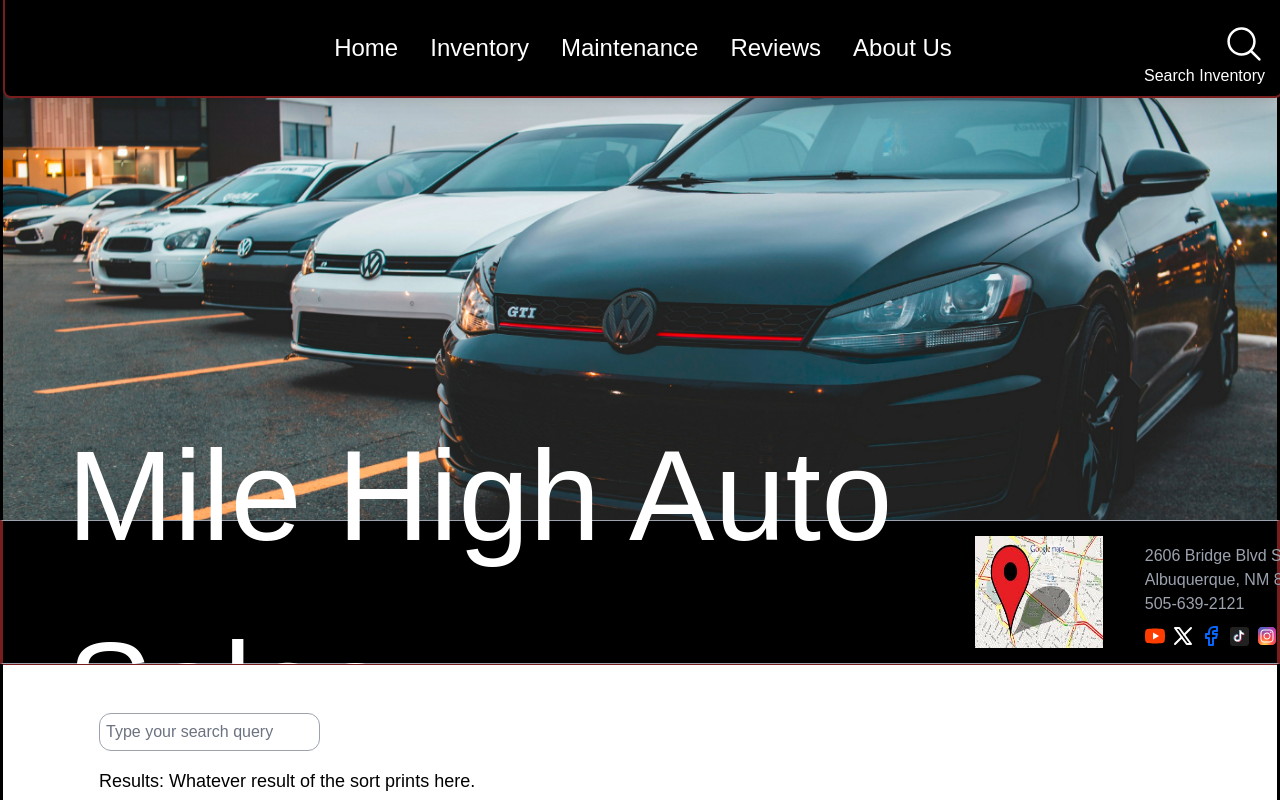
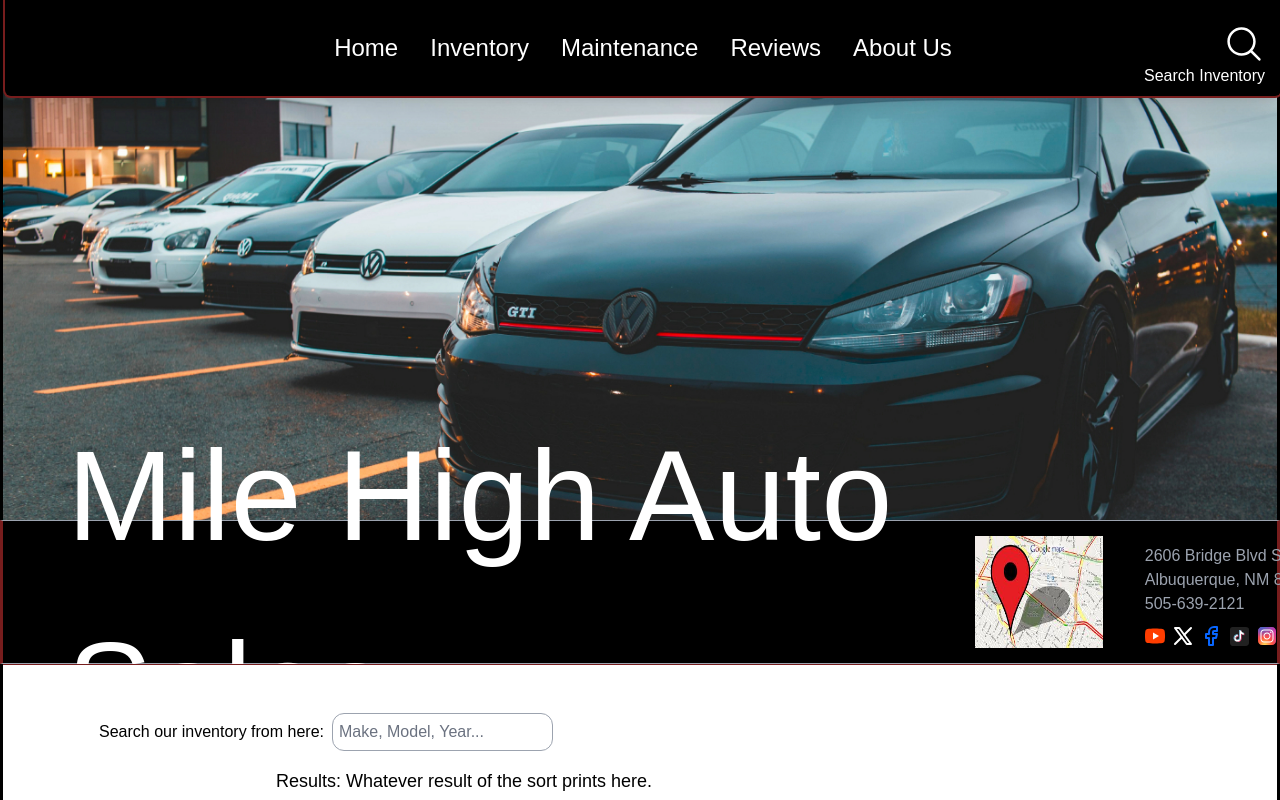
Before and after one commit to trudruskii/MileHighAutoSales, a Next.js app in the folder frontend/: page / in a window 1280 px wide. Shown: the top 800 px of the page. Built offline with nearby package versions, Linux system fonts and the light colour scheme.

Commit message:
fixed search layout placement and search keyword results placement

```diff
--- a/frontend/src/app/page.tsx
+++ b/frontend/src/app/page.tsx
@@ -8,17 +8,16 @@
   return (
       <>
           <div className="border-black border-l-[3px] border-r-[3px]">
-              <div className="flex flex-col items-start gap-4 border-t border-red-900 pt-12 pl-24">
-                  <div className="flex flex-row items-center gap-16">
-                      <form>
-                          <label>
-                              <input type="text" placeholder="Type your search query" className="border border-gray-400 rounded-xl p-1.5"/>
-                          </label>
-                      </form>
+              <div className="flex flex-col gap-4 border-t border-red-900 pt-12 pl-24">
+                  <div className="flex flex-row items-center justify-start gap-2">
+                      <label htmlFor="search-query">
+                          Search our inventory from here:
+                      </label>
+                      <input type="text" placeholder="Make, Model, Year..." className="border border-gray-400 rounded-xl p-1.5"/>
                   </div>
-                  <div className="flex flex-row items-center gap-16">
-                      <p className="text-lg">Results: Whatever result of the sort prints here.</p>
-                  </div>
+
+                      <p className="text-lg text-center mr-[28rem]">Results: Whatever result of the sort prints here.</p>
+
               </div>
 
               <div className="h-screen mx-auto bg-white text-white text-center border-b-2 border-red-900 p-4">
```
